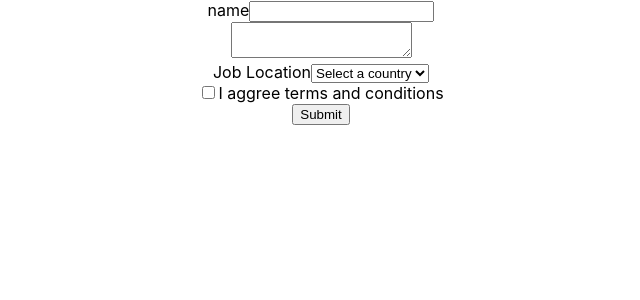
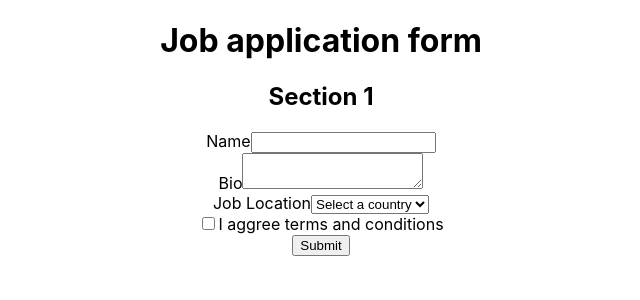
Before and after one commit to vijay-1248/UI_2023, a React (Create React App) app in the folder react/rtl-queries-app/: page / in a window 1280 px wide. Shown: the top 300 px of the page, without its empty margins (319-959 px from the left). Built offline with nearby package versions, Linux system fonts and the light colour scheme.

Commit message:
checking mutiple elements

```diff
--- a/react/rtl-queries-app/src/components/application/application.tsx
+++ b/react/rtl-queries-app/src/components/application/application.tsx
@@ -1,11 +1,16 @@
 export const Application = () => {
     return (
-        <form>
+        <>
+            <h1>Job application form</h1>
+            <h2>Section 1</h2>
+
+            <form>
             <div>
-                <label htmlFor="name">name</label>
+                <label htmlFor="name">Name</label>
                 <input type='text' id='name' />
             </div>
             <div>
+                <label htmlFor='bio'>Bio</label>
                 <textarea id='bio' name='bio' />
             </div>
             <div>
@@ -26,5 +31,6 @@
             </div>
             <button>Submit</button>
         </form>
+        </>
     );
 }
```
Also changed, not shown: 1 other file (tests, documents, lock files or other folders).
